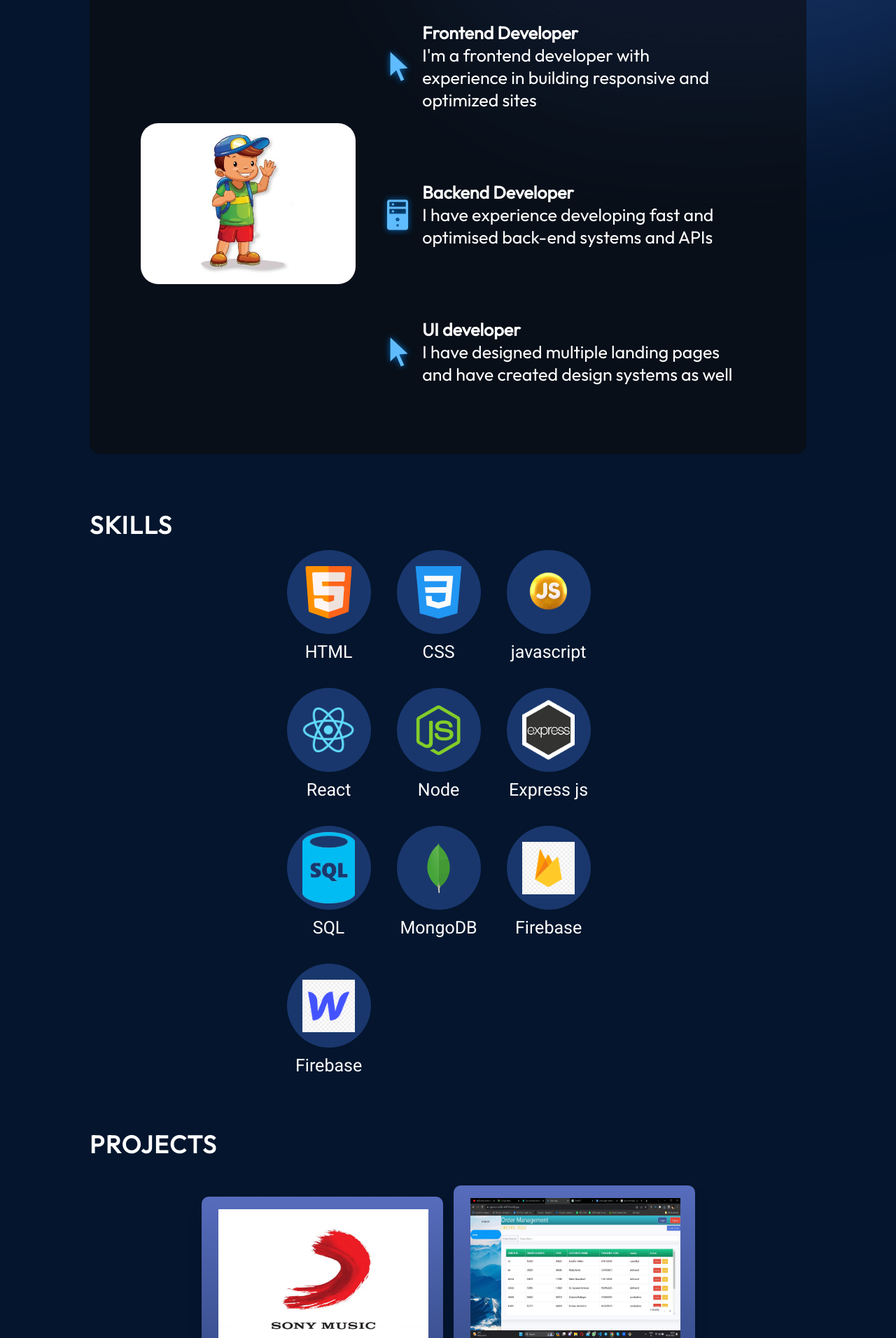
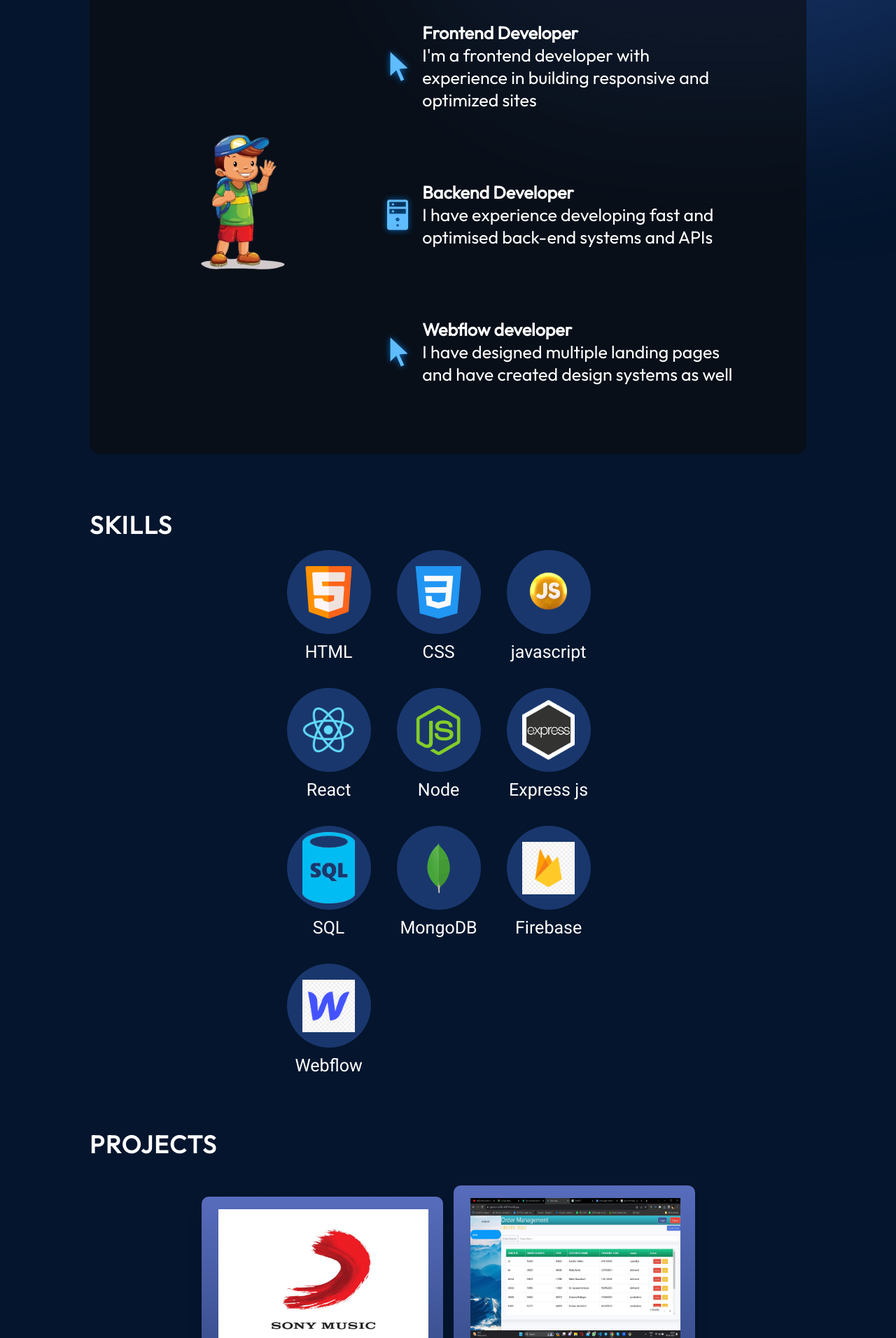
Before and after one commit to mugeszz/my-portfolio, a React (Vite) app: page / in a window 1280 px wide. Shown: the part 888-2800 px from the top of the page at 70% size. Built offline with nearby package versions, Linux system fonts and the light colour scheme.

Commit message:
expirience updated

```diff
--- a/src/components/About/About.jsx
+++ b/src/components/About/About.jsx
@@ -9,7 +9,7 @@ export const About = () => {
       <h2 className={styles.title}>About</h2>
       <div className={styles.content}>
         <img
-          src={getImageUrl("about/aboutImage.jpg")}
+          src={getImageUrl("about/about.png")}
           alt="Me sitting with a laptop"
           className={styles.aboutImage}
           style={{borderRadius:"25px"}}
@@ -38,7 +38,7 @@ export const About = () => {
           <li className={styles.aboutItem}>
             <img src={getImageUrl("about/cursorIcon.png")} alt="UI icon" />
             <div className={styles.aboutItemText}>
-              <h3>UI developer</h3>
+              <h3>Webflow developer</h3>
               <p>
                 I have designed multiple landing pages and have created design
                 systems as well
--- a/src/data/projects.json
+++ b/src/data/projects.json
@@ -64,5 +64,12 @@
     "description": "Knits and Yarns. ",
     "skills": ["webflow", "Javascript"],
     "demo": "https://www.pallavaagroup.com/"
+  },
+  {
+    "title": "Tan Brown",
+    "imageSrc": "projects/tanbrown.png",
+    "description": "Trading Brands ",
+    "skills": ["webflow", "Javascript"],
+    "demo": "https://www.tanbrowntrading.com/"
   }
 ]
--- a/src/data/skills.json
+++ b/src/data/skills.json
@@ -37,7 +37,7 @@
     "imageSrc": "skills/fire.png"
   },
   {
-    "title": "Firebase",
+    "title": "Webflow",
     "imageSrc": "skills/webflowicon.png"
   }
 
```
Also changed, not shown: assets/about/about.png (added), assets/projects/tanbrown.png (added).
